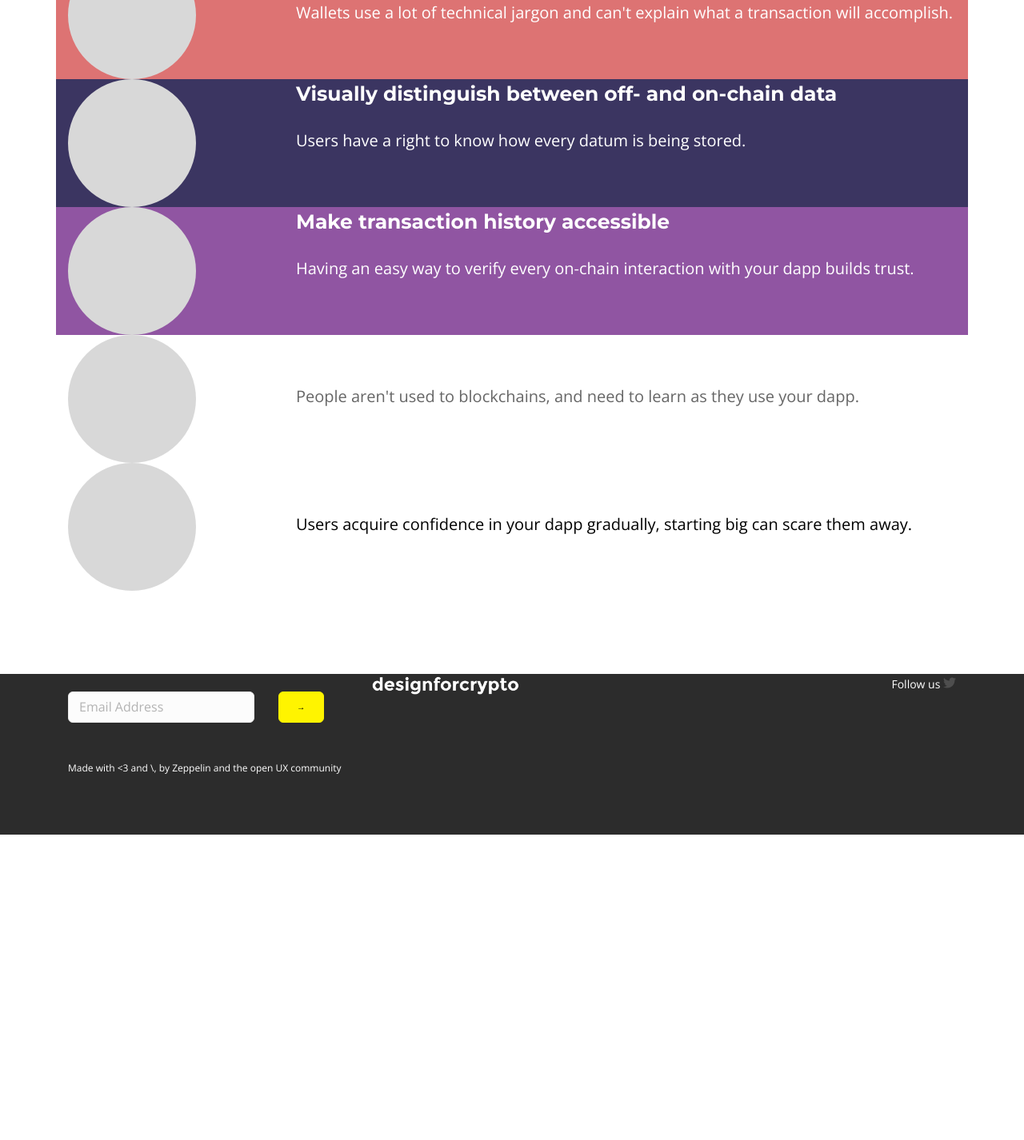
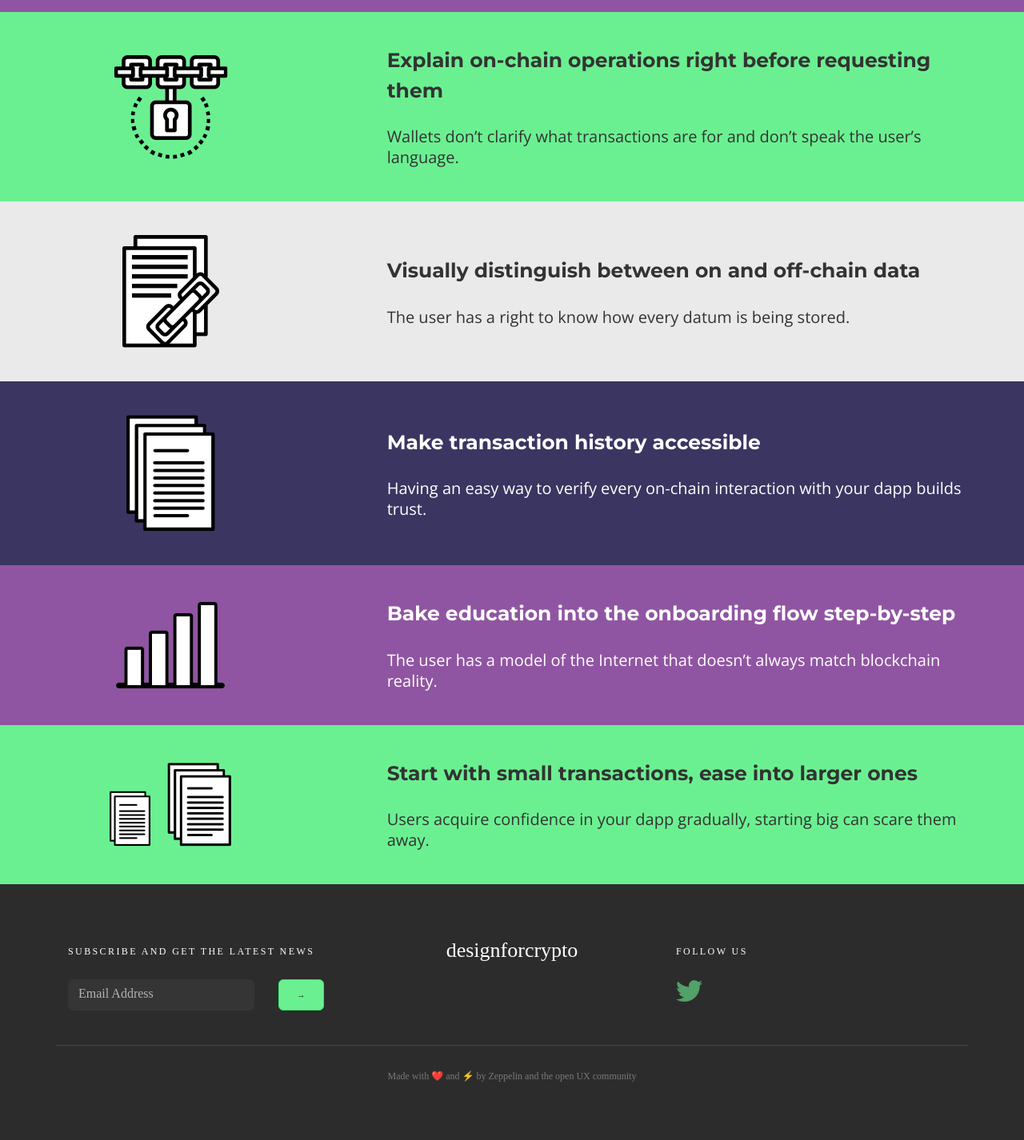
Before and after one commit to DesignForCrypto/designforcrypto, a plain HTML site: page index.html in a window 1280 px wide. Shown: the part 1034-2460 px from the top of the page at 80% size. Before the commit the page ends 2078 px from the top, so only its background shows below. Drawn offline with nearby package versions, Linux system fonts and the light colour scheme.

Commit message:
Fix home, by Cande

```diff
--- a/css/custom.css
+++ b/css/custom.css
@@ -19,43 +19,118 @@ footer {
 }
 
 .bg-1 {
-    background: #36455B;
+    background: #3B3561;
     color: #fff;
 }
 
 .bg-2 {
-    background: #1CA495;
+    background: #9055A2;
     color: #fff;
 }
 
 .bg-3 {
-    background: #DD7373;
-    color: #fff;
+    background: #6BF091;
+    color: #333;
 }
 
 .bg-4 {
-    background: #3B3561;
-    color: #fff;
+    background: #EAEAEA;
+    color: #333;
 }
 
-.bg-5 {
-    background: #9055A2;
-    color: #fff;
+.bg-1,.bg-2, .bg-3, .bg-4  {
+    min-width: 100%;
+    margin: 0;
+    left: 0;
 }
 
-.bg-7 {
-    background: #fff;
-    color: #000;
+.bg-3 h3, .bg-4 h3  {
+    color: #333;
 }
 
-.bg-1, .bg-2, .bg-3, .bg.4, .bg-5, .bg-6, .bg-7 {
-    display: flex;
-    align-items: center;
-    justify-content: center;
+article, aside, figcaption, figure, footer, header, hgroup, main, nav, section {
+    display: block;
+}
+
+*, ::after, ::before {
+    box-sizing: border-box;
+}
+
+.align-items-center {
+    -ms-flex-align: center!important;
+    align-items: center!important;
+}
+
+.img-fluid {
+    max-width: 100%;
+    height: auto;
+}
+img {
+    vertical-align: middle;
+    border-style: none;
+}
+
+img.principle-img {
+    display: block;
+    margin-left: auto;
+    margin-right: auto;
+}
+
+.above-fold {
+    padding-bottom: 7.42857143em
+}
+
+.foot-label {
+    font-family: Montserrat-Bold;
+    font-size: 12px;
+    color: #FFFFFF;
+    letter-spacing: 2.4px;
+    text-transform: uppercase;
+    clear: both;
+}
+
+.foot-icons i {
+    color: #6BF091;
     position: relative;
+    margin-top: 20px;
+}
+
+input.foot-input {
+    background: #353535;
+    font-family: OpenSans;
+    font-size: 14px;
+    color: #6C6C6C;
+    letter-spacing: 0;
+    line-height: 26px;
+    border: none;
+}
+
+.foot-logo {
+    font-family: Montserrat-Bold;
+    font-size: 26px;
+    color: #FFFFFF;
+    letter-spacing: 0;
+    text-align: center;
+}
+
+footer hr {
+    height: 1px;
+    background:#797979;
     min-width: 100%;
-    padding-top: 20px;
-    padding-bottom: 20px;
+    opacity: 0.1;
+
+}
+
+p.type--fine-print {
+    font-family: OpenSans;
+    font-size: 12px;
+    color: #797979!important;
+    letter-spacing: 0;
+    line-height: 22px;
+}
+
+.p-5 {
+    padding: 3rem!important;
 }
 
 .why {
@@ -65,3 +140,29 @@ footer {
 p {
     font-size: 16px;
 }
+
+@media (min-width: 992px)
+.order-lg-2 {
+    -ms-flex-order: 2;
+    order: 2;
+}
+@media (min-width: 992px)
+.col-lg-6 {
+    -ms-flex: 0 0 50%;
+    flex: 0 0 50%;
+    max-width: 50%;
+}
+
+.align-items-center {
+    -ms-flex-align: center!important;
+    align-items: center!important;
+}
+
+.row {
+    display: -ms-flexbox;
+    display: flex;
+    -ms-flex-wrap: wrap;
+    flex-wrap: wrap;
+    margin-right: -15px;
+    margin-left: -15px;
+}
--- a/index.html
+++ b/index.html
@@ -54,10 +54,9 @@
                 </nav>
             </div>
         </div>
-        <div class="main-container">
-            <section>
+            <section class="above-fold">
                 <div class="container">
-                    <div class="row justify-content-between">
+                    <div class="row align-items-content-between">
                         <div class="col-lg-8">
                                 <h1>Best practices for user-facing dapps, developed and curated by the open UX community.</h1>
                                 <a class="btn btn--primary type--uppercase" href="#"> <span class="btn__text">
@@ -70,94 +69,147 @@
             </section>
             <section>
                 <div class="container bg-1">
-                    <div class="row justify-content-between">
-                        <div class="col-lg-3"> <img alt="Circle" src="img/circle.png"> </div>
-                        <div class="col-lg-9">
-                                <h3>Refuse signups from used addresses</h3>
-                                <p class="why">The user's transaction history across dapps shouldn't be public.</p>
+                    <div class="row align-items-center">
+                        <div class="col-lg-4 order-lg-1">
+                            <div class="p-5">
+                                <img class="img-fluid principle-img" alt="Circle" src="img/img-refuse.png"> </div>
+                            </div>
+                        <div class="col-lg-8 order-lg-2">
+                                <div class="p-5">
+                                    <h3>Avoid signups from used addresses</h3>
+                                    <p class="why">The user’s transaction history across dapps shouldn’t be public</p>
                                 </div>
                         </div>
                     </div>
+                </div>
+            </section>
+            <section>
                  <div class="container bg-2">
-                    <div class="row justify-content-between">
-                        <div class="col-lg-3"> <img alt="Circle" src="img/circle.png"> </div>
-                        <div class="col-lg-9">
+                    <div class="row align-items-center">
+                        <div class="col-lg-4 order-lg-1">
+                            <div class="p-5">
+                                <img class="img-fluid principle-img" alt="Circle" src="img/img-direct.png"> </div>
+                            </div>
+                        <div class="col-lg-8 order-lg-2">
+                                <div class="p-5">
                                     <h3>Direct attention away from transaction statuses</h3>
                                     <p class="why">Human attention span is shorter than the update time of most blockchains.</p>
                                 </div>
                         </div>
                     </div>
+                </div>
+            </section>
+            <section>
                  <div class="container bg-3">
-                    <div class="row justify-content-between">
-                        <div class="col-lg-3"> <img alt="Circle" src="img/circle.png"> </div>
-                        <div class="col-lg-9">
+                    <div class="row align-items-center">
+                        <div class="col-lg-4 order-lg-1">
+                            <div class="p-5">
+                                <img class="img-fluid principle-img" alt="Circle" src="img/img-explain.png"> </div>
+                            </div>
+                        <div class="col-lg-8 order-lg-2">
+                                <div class="p-5">
                                     <h3>Explain on-chain operations right before requesting them</h3>
-                                <p class="why">Wallets use a lot of technical jargon and can't explain what a transaction will accomplish.</p>
+                                    <p class="why">Wallets don’t clarify what transactions are for and don’t speak the user’s language.</p>
                                 </div>
                         </div>
                     </div>
+                </div>
+            </section>
+            <section>
                  <div class="container bg-4">
-                    <div class="row justify-content-between">
-                        <div class="col-lg-3"> <img alt="Circle" src="img/circle.png"> </div>
-                        <div class="col-lg-9">
-                                <h3>Visually distinguish between off- and on-chain data</h3>
-                                <p class="why">Users have a right to know how every datum is being stored.</p>
+                    <div class="row align-items-center">
+                        <div class="col-lg-4 order-lg-1">
+                            <div class="p-5">
+                                <img class="img-fluid principle-img" alt="Circle" src="img/img-visually.png"> </div>
+                            </div>
+                        <div class="col-lg-8 order-lg-2">
+                                <div class="p-5">
+                                    <h3>Visually distinguish between on and off-chain data</h3>
+                                    <p class="why">The user has a right to know how every datum is being stored.</p>
                                 </div>
                         </div>
                     </div>
-                <div class="container bg-5">
-                    <div class="row justify-content-between">
-                        <div class="col-lg-3"> <img alt="Circle" src="img/circle.png"> </div>
-                        <div class="col-lg-9">
+                </div>
+            </section>
+            <section>
+                <div class="container bg-1">
+                    <div class="row align-items-center">
+                        <div class="col-lg-4 order-lg-1">
+                            <div class="p-5">
+                                <img class="img-fluid principle-img" alt="Circle" src="img/img-make.png"> </div>
+                            </div>
+                        <div class="col-lg-8 order-lg-2">
+                                <div class="p-5">
                                     <h3>Make transaction history accessible</h3>
-                                <!-- What kind of information is it worth it to expose from smart contract events? -->
                                     <p class="why">Having an easy way to verify every on-chain interaction with your dapp builds trust.</p>
                                 </div>
                         </div>
                     </div>
-                <div class="container bg-6">
-                    <div class="row justify-content-between">
-                        <div class="col-lg-3"> <img alt="Circle" src="img/circle.png"> </div>
-                        <div class="col-lg-9">
-                                <h3>Bake education into the experience step-by-step</h3>
-                                <p class="why">People aren't used to blockchains, and need to learn as they use your dapp.</p>
+                </div>
+            </section>
+            <section>
+                <div class="container bg-2">
+                    <div class="row align-items-center">
+                        <div class="col-lg-4 order-lg-1">
+                            <div class="p-5">
+                                <img class="img-fluid principle-img" alt="Circle" src="img/img-bake.png"> </div>
+                            </div>
+                        <div class="col-lg-8 order-lg-2">
+                                <div class="p-5">
+                                    <h3>Bake education into the onboarding flow step-by-step</h3>
+                                    <p class="why">The user has a model of the Internet that doesn’t always match blockchain reality.</p>
                                 </div>
                         </div>
                     </div>
-                <div class="container bg-7">
-                    <div class="row justify-content-between">
-                        <div class="col-lg-3"> <img alt="Circle" src="img/circle.png"> </div>
-                        <div class="col-lg-9">
+                </div>
+            </section>
+            <section>
+                <div class="container bg-3">
+                    <div class="row align-items-center">
+                        <div class="col-lg-4 order-lg-1">
+                            <div class="p-5">
+                                <img class="img-fluid principle-img" alt="Circle" src="img/img-start.png"> </div>
+                            </div>
+                        <div class="col-lg-8 order-lg-2">
+                                <div class="p-5">
                                     <h3>Start with small transactions, ease into larger ones</h3>
                                     <p class="why">Users acquire confidence in your dapp gradually, starting big can scare them away.</p>
                                 </div>
                         </div>
                     </div>
+                </div>
             </section>
+            <section>
                 <footer class="footer-4 space--sm text-center-xs">
                 <div class="container">
                     <div class="row">
                         <div class="col-sm-4">
+                            <span class="foot-label">Subscribe and get the latest news</span>
                             <form class="row" action="//mrare.us8.list-manage.com/subscribe/post?u=77142ece814d3cff52058a51f&amp;id=f300c9cce8" data-success="Thanks for signing up.  Please check your inbox for a confirmation email." data-error="Please provide your email address.">
-                                <div class="col-sm-9"> <input class="validate-required validate-email" name="EMAIL" placeholder="Email Address" type="text"> </div>
+                                <div class="col-sm-9"> <input class="validate-required validate-email foot-input" name="EMAIL" placeholder="Email Address" type="text"> </div>
                                 <div class="col-sm-3"> <button type="submit" class="btn btn--primary type--uppercase"><span class="btn__text">→</span></button> </div>
                                 <div style="position: absolute; left: -5000px" aria-hidden="true"> <input name="b_77142ece814d3cff52058a51f_f300c9cce8" tabindex="-1" value="" type="text"> </div>
                             </form>
                         </div>
-                        <div class="col-sm-4"> <img alt="Image" class="logo" src="img/logo-light.png"> </div>
-                        <div class="col-sm-4 text-right text-center-xs block--xs">
-                            <span>Follow us</span>
-                            <ul class="social-list list-inline list--hover">
-                                <li><a href="#"><i class="socicon socicon-twitter icon icon--xs"></i></a></li>
+                        <div class="col-sm-4">
+                            <p class="foot-logo text-center">designforcrypto</p>
+                        </div>
+                        <div class="col-sm-4 text-left text-center-xs block--xs">
+                            <span class="foot-label">Follow us<br/></span>
+                                <ul class="foot-icons social-list list-inline list--hover">
+                                <li><a href="#"><i class="socicon socicon-twitter icon icon--sm"></i></a></li>
                             </ul>
                         </div>
                     </div>
                     <div class="row">
-                        <div class="col-sm-6"> <span class="type--fine-print">Made with <3 and \, by Zeppelin and the open UX community</span>  </div>
+                        <hr>
+                        <div class="container">
+                         <p class="type--fine-print m-0 text-center text-white small">Made with ❤️ and ⚡ by Zeppelin and the open UX community</p>
+                         </div>
                     </div>
                 </div>
             </footer>
-        </div>
+        </section>
         <script src="js/jquery-3.1.1.min.js"></script>
         <script src="js/parallax.js"></script>
         <script src="js/smooth-scroll.min.js"></script>
```
Also changed, not shown: css/theme.css, img/image-make.png (added), img/img-bake.png (added), img/img-build.png (added), img/img-direct.png (added), img/img-explain.png (added), img/img-make.png (added), img/img-refuse.png (added), img/img-start.png (added), img/img-visually.png (added), img/magic-hat.png. Lines whose indentation alone changed are shown as unchanged.
